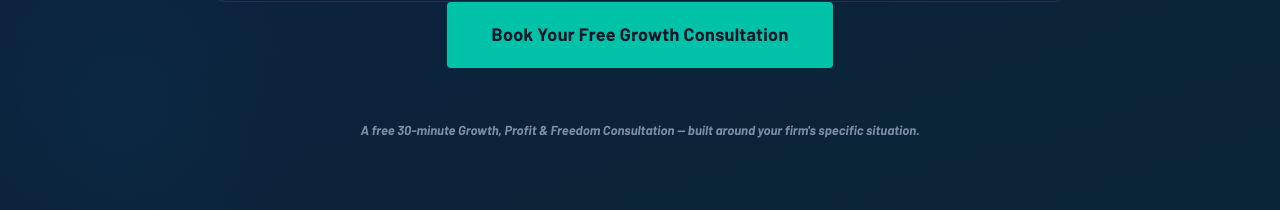
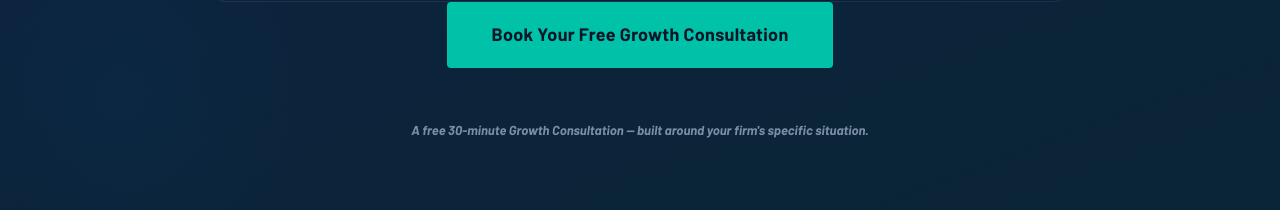
Before and after one commit to chase726/smbteambof, a plain HTML site: page index.html in a window 1280 px wide. Shown: the part 1076-1286 px from the top of the page. Drawn offline with nearby package versions, Linux system fonts and the light colour scheme; a web font is replaced by a local one.

Commit message:
Update index.html

```diff
--- a/index.html
+++ b/index.html
@@ -1205,7 +1205,7 @@
       <div class="hero-cta-row">
         <a href="#book" class="btn btn-primary btn-lg">Book Your Free Growth Consultation</a>
       </div>
-      <p class="hero-cta-micro">A free 30-minute Growth, Profit & Freedom Consultation — built around your firm's specific situation.</p>
+      <p class="hero-cta-micro">A free 30-minute Growth Consultation — built around your firm's specific situation.</p>
     </div>
   </div>
 </section>
```
